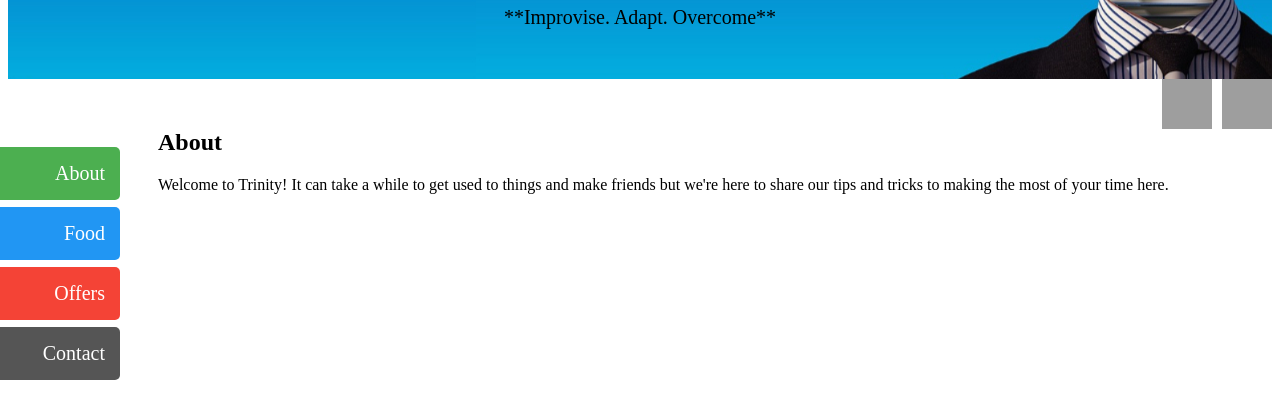
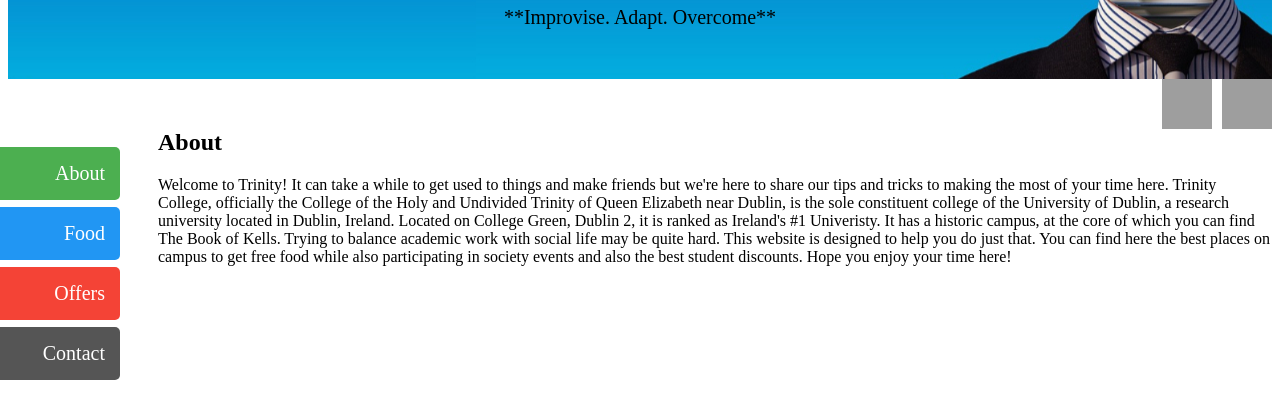
Before and after one commit to duggank2/CFG-Project-TCDSurvivalGuide, a plain HTML site: page about.html in a window 1280 px wide. Shown: the part 133-552 px from the top of the page. Drawn offline with Linux system fonts and the light colour scheme; grey boxes are pictures that could not be loaded.

Commit message:
Updated About page

```diff
--- a/about.html
+++ b/about.html
@@ -27,7 +27,15 @@
     <div class="container">
       <div class="content">
         <h2>About</h2>
-        <p>Welcome to Trinity! It can take a while to get used to things and make friends but we're here to share our tips and tricks to making the most of your time here.</p>
+        <p>Welcome to Trinity! It can take a while to get used to things and make friends but we're here to share our tips and tricks to making the most of your time here.
+
+          Trinity College, officially the College of the Holy and Undivided Trinity of Queen Elizabeth near Dublin, is the sole constituent college of the University of Dublin, a research university located in Dublin, Ireland.
+          Located on College Green, Dublin 2, it is ranked as Ireland's #1 Univeristy. It has a historic campus, at the core of which you can find The Book of Kells.
+
+          Trying to balance academic work with social life may be quite hard. This website is designed to help you do just that. You can find here the best places on campus to get free food while also participating in society events and also the best student discounts.
+
+          Hope you enjoy your time here!
+        </p>
       </div>
     </div>
     <script src="js/scripts.js"></script>
```
